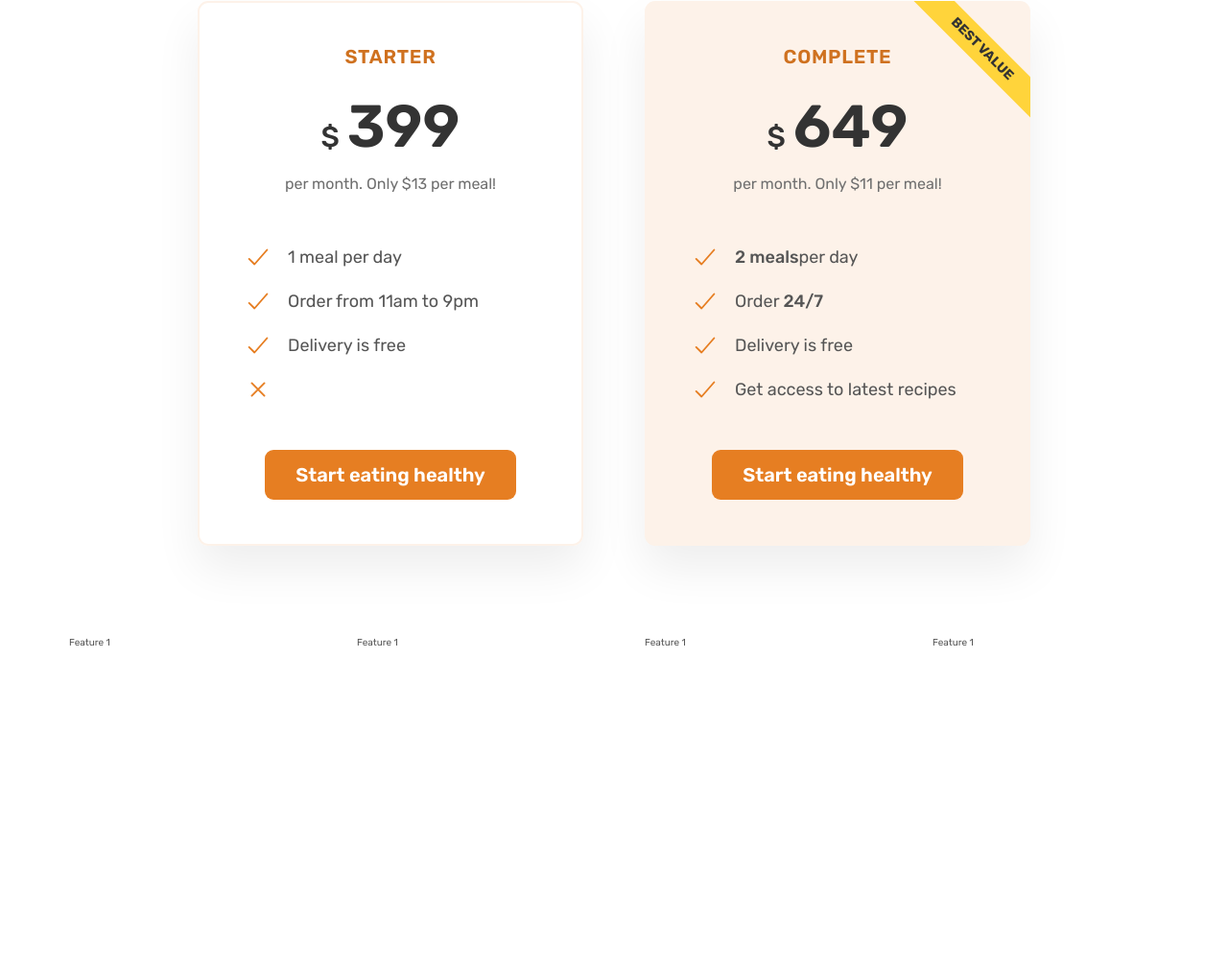
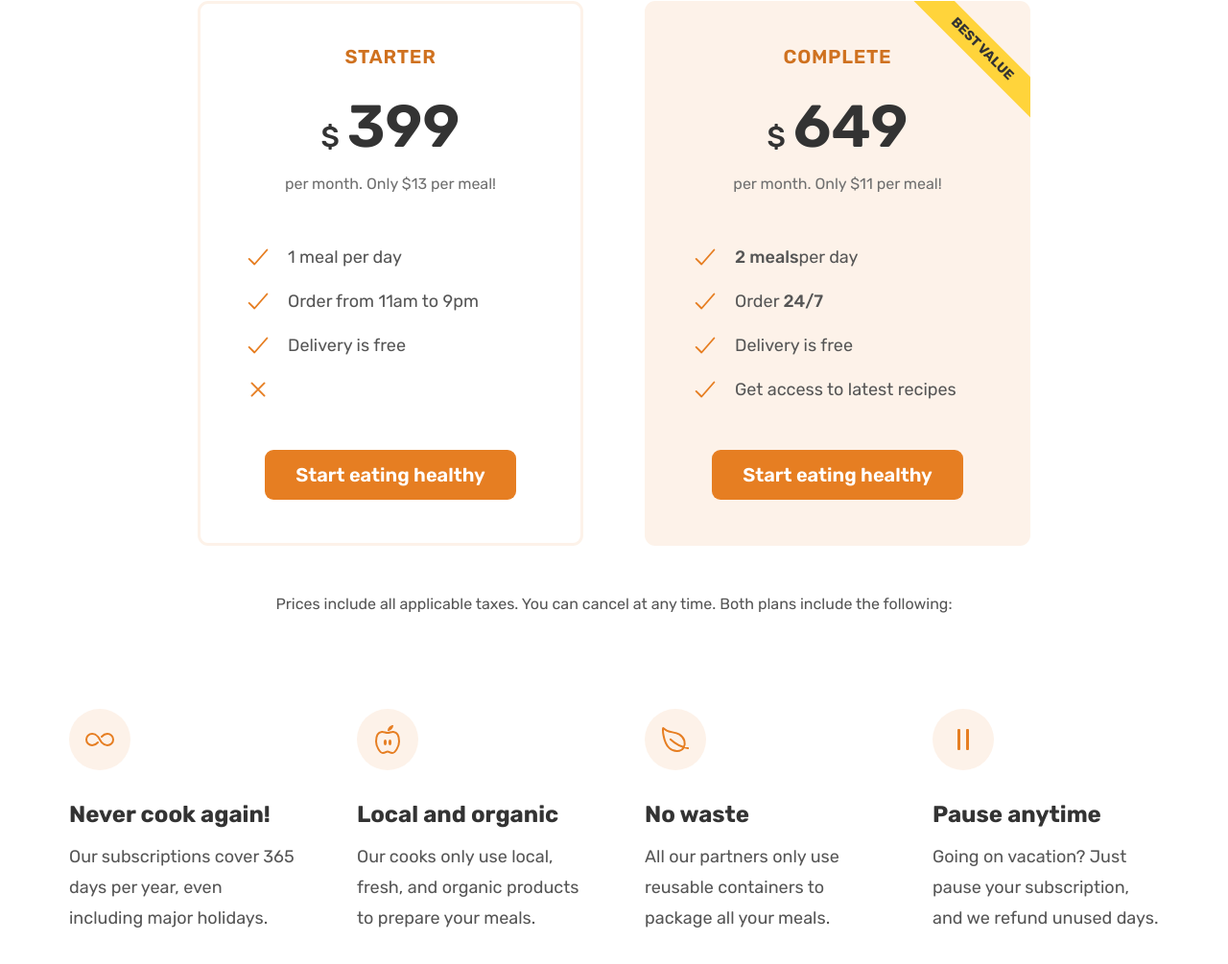
Before and after one commit to anshyadav-cmd/OmniFood, a plain HTML site: page index.html in a window 1280 px wide. Shown: the part 5094-6099 px from the top of the page at 96% size. Before the commit the page ends 5865 px from the top, so only its background shows below. Drawn offline with nearby package versions, Linux system fonts and the light colour scheme.

Commit message:
added features of onmifood

```diff
--- a/css/style.css
+++ b/css/style.css
@@ -376,13 +376,13 @@
 .pricing-plan {
   border-radius: 11px;
   width: 75%;
-  box-shadow: 0 2.4rem 4.8rem rgba(0, 0, 0, 0.07);
+  /* box-shadow: 0 1.2rem 2.4rem rgba(0, 0, 0, 0.05); */
 }
 
 .pricing-plan--starter {
   justify-self: end;
-  border: 2px solid #fdf2e9;
-  padding: 4.6rem;
+  border: 3px solid #fdf2e9;
+  padding: 4.5rem;
 }
 
 .pricing-plan--complete {
@@ -440,3 +440,29 @@
   text-align: center;
   margin-top: 4.8rem;
 }
+
+.plan-details {
+  font-size: 1.6rem;
+  line-height: 1.6;
+  text-align: center;
+}
+
+.feature-icon {
+  color: #e67e22;
+  height: 3.2rem;
+  width: 3.2rem;
+  background-color: #fdf2e9;
+  padding: 1.6rem;
+  border-radius: 50%;
+  margin-bottom: 3.2rem;
+}
+.feature-title {
+  font-size: 2.4rem;
+  color: #333;
+  font-weight: 700;
+  margin-bottom: 1.6rem;
+}
+.feature-text {
+  font-size: 1.8rem;
+  line-height: 1.8;
+}
--- a/index.html
+++ b/index.html
@@ -422,7 +422,7 @@
         <h2 class="heading-secondary">Eat well without breaking the bank</h2>
       </div>
 
-      <div class="container grid grid--2-col">
+      <div class="container grid grid--2-col margin-bottom-md">
         <div class="pricing-plan pricing-plan--starter">
           <header class="plan-header">
             <p class="plan-name">Starter</p>
@@ -480,11 +480,44 @@
         </div>
       </div>
 
+      <div class="container grid">
+        <aside class="plan-details">
+          Prices include all applicable taxes. You can cancel at any time. Both plans include the following:
+      </div>
       <div class="container grid grid--4-col">
-        <div class="feature">Feature 1</div>
-        <div class="feature">Feature 1</div>
-        <div class="feature">Feature 1</div>
-        <div class="feature">Feature 1</div>
+        <div class="feature">
+          <ion-icon class="feature-icon" name="infinite-outline"></ion-icon>
+          <p class="feature-title">Never cook again!</p>
+          <p class="feature-text">
+            Our subscriptions cover 365 days per year, even including major
+            holidays.
+          </p>
+        </div>
+        <div class="feature">
+          <ion-icon class="feature-icon" name="nutrition-outline"></ion-icon>
+          <p class="feature-title">Local and organic</p>
+          <p class="feature-text">
+            Our cooks only use local, fresh, and organic products to prepare
+            your meals.
+          </p>
+        </div>
+
+        <div class="feature">
+          <ion-icon class="feature-icon" name="leaf-outline"></ion-icon>
+          <p class="feature-title">No waste</p>
+          <p class="feature-text">
+            All our partners only use reusable containers to package all your
+            meals.
+          </p>
+        </div>
+        <div class="feature">
+          <ion-icon class="feature-icon" name="pause-outline"></ion-icon>
+          <p class="feature-title">Pause anytime</p>
+          <p class="feature-text">
+            Going on vacation? Just pause your subscription, and we refund
+            unused days.
+          </p>
+        </div>
       </div>
     </section>
     <script
```
